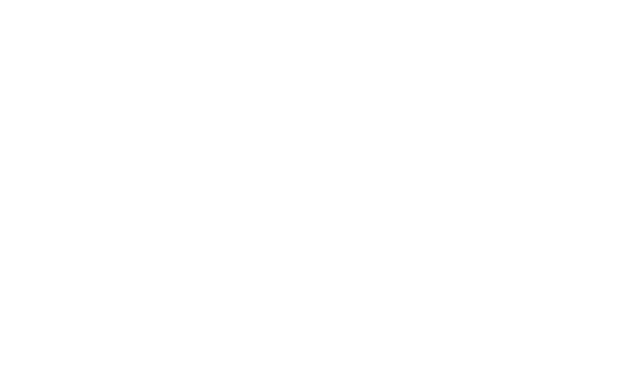
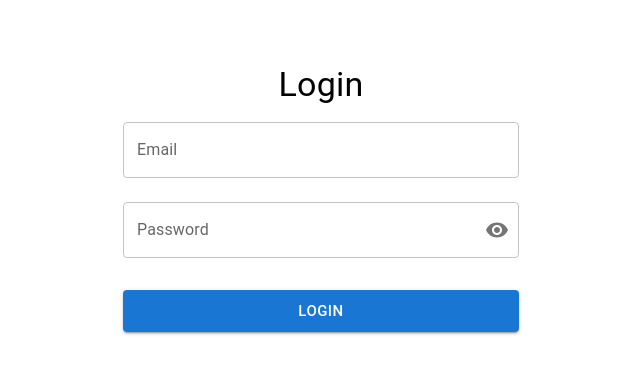
Before and after one commit to gor-mitanshu/Admin-Panel-using-Typescript-with-Node-Js, a React (Create React App) app in the folder client/: page /login in a window 1280 px wide. Before the commit this address had no page. Shown: the top 374 px of the page, without its empty margins (319-959 px from the left). Built offline with nearby package versions, Linux system fonts and the light colour scheme.

Commit message:
Completed the Login issue & Navigate to Dashboard

```diff
--- a/client/src/App.tsx
+++ b/client/src/App.tsx
@@ -1,17 +1,20 @@
 import React from "react";
 import "./App.css";
-import { BrowserRouter, Route, Routes } from "react-router-dom";
-// import Layout from "components/Layout/Layout";
+import { BrowserRouter, Navigate, Route, Routes } from "react-router-dom";
 import LoginPage from "pages/Login/LoginPage";
+import Layout from "components/Layout/Layout";
+import Dashboard from "pages/Dashboard/Dashboard";
 
 function App() {
   return (
     <>
-      {/* <Layout /> */}
-      {/* <LoginPage /> */}
       <BrowserRouter>
         <Routes>
-          <Route path="/" element={<LoginPage />} />
+          <Route path="/login" element={<LoginPage />} />
+          <Route path="/" element={<Layout />}>
+            <Route index element={<Navigate to="/dashboard" replace />} />
+            <Route path="/dashboard" element={<Dashboard />} />
+          </Route>
         </Routes>
       </BrowserRouter>
     </>
--- a/client/src/components/Layout/Layout.tsx
+++ b/client/src/components/Layout/Layout.tsx
@@ -5,7 +5,7 @@
 import Sidebar from "../Sidebar/Sidebar";
 import Navbar from "../Navbar/Navbar";
 
-const Layout = () => {
+const Layout = (): JSX.Element => {
   const [isOpen, setIsClose] = useState<boolean>(true);
 
   const toogleSidebar = (data: boolean | ((prevState: boolean) => boolean)) => {
--- a/client/src/components/Navbar/Navbar.tsx
+++ b/client/src/components/Navbar/Navbar.tsx
@@ -3,7 +3,7 @@
 import MenuIcon from "@mui/icons-material/Menu";
 import "../Navbar/Navbar.css";
 
-const Navbar = ({ toogleSidebar }: any) => {
+const Navbar = ({ toogleSidebar }: any): JSX.Element => {
   const [isOpen, setOpen] = useState<boolean>(false);
   const toogleSiderbar = () => {
     setOpen(!isOpen);
--- a/client/src/components/Sidebar/Sidebar.tsx
+++ b/client/src/components/Sidebar/Sidebar.tsx
@@ -10,12 +10,16 @@
 } from "@mui/material";
 import { Dashboard, Logout } from "@mui/icons-material";
 import "../Sidebar/Sidebar.css";
-// import { useNavigate } from "react-router-dom";
+import { useNavigate } from "react-router-dom";
+import { useDispatch } from "react-redux";
+import { logout } from "redux/Action";
 
-const Sidebar = () => {
-  // const navigate = useNavigate();
+const Sidebar = (): JSX.Element => {
+  const navigate = useNavigate();
+  const dispatch = useDispatch();
   const Out = () => {
-    // navigate("");
+    navigate("/login");
+    dispatch<any>(logout());
   };
   return (
     <>
--- a/client/src/pages/Dashboard/Dashboard.tsx
+++ b/client/src/pages/Dashboard/Dashboard.tsx
@@ -1,6 +1,6 @@
 import React from "react";
 
-const Dashboard = () => {
+const Dashboard = (): JSX.Element => {
   return (
     <div>
       <h1>Dashboard</h1>
--- a/client/src/pages/Login/LoginPage.tsx
+++ b/client/src/pages/Login/LoginPage.tsx
@@ -1,4 +1,4 @@
-import React, { useState } from "react";
+import React, { useEffect, useState } from "react";
 import {
   TextField,
   Button,
@@ -11,8 +11,9 @@
 import { Visibility, VisibilityOff } from "@mui/icons-material";
 import { useDispatch } from "react-redux";
 import { login } from "redux/Action";
+import { useNavigate } from "react-router-dom";
 
-const LoginPage = () => {
+const LoginPage = (): JSX.Element => {
   const [email, setEmail] = useState<any>("");
   const [password, setPassword] = useState<any>("");
   const [error, setError] = useState<string | null>(null);
@@ -20,6 +21,7 @@
   const handleClickShowPassword = () => setShowPassword(!showPassword);
   const handleMouseDownPassword = (event: any) => event.preventDefault();
   const dispatch = useDispatch();
+  const navigate = useNavigate();
 
   const showErrorWithTimeout = (errorMessage: string, timeout: number) => {
     setError(errorMessage);
@@ -27,19 +29,37 @@
       setError(null);
     }, timeout);
   };
+  useEffect(() => {
+    setError(null);
+  }, [email, password]);
 
   const handleLogin = async (e: any) => {
     e.preventDefault();
     if (!email && !password) {
       showErrorWithTimeout("Please Enter both Email and Password", 3000);
+      return;
     }
     if (!email) {
       showErrorWithTimeout("Please Enter a Valid Email", 3000);
+      return;
     }
     if (!password) {
       showErrorWithTimeout("Please Enter a Valid Password", 3000);
+      return;
     }
-    dispatch<any>(login({ email: email, password: password }));
+    try {
+      const response = await dispatch<any>(
+        login({ email: email, password: password })
+      );
+      if (!!response && response.data.success === true) {
+        navigate("/");
+      }
+      setEmail("");
+      setPassword("");
+    } catch (error: any) {
+      console.log(error);
+      showErrorWithTimeout(error.response.data.message, 3000);
+    }
   };
 
   return (
--- a/client/src/redux/Action.ts
+++ b/client/src/redux/Action.ts
@@ -14,15 +14,17 @@
         "http://localhost:9558/api/login",
         payload
       );
-      console.log(response);
       const { token } = response.data.result;
       localStorage.setItem("auth", token);
       dispatch({ type: AuthActionTypes.LOGIN_SUCCESS, payload: token });
+      return response;
     } catch (error: any) {
+      console.log(error);
       dispatch({
         type: AuthActionTypes.LOGIN_FAILURE,
         payload: error.response.data.message,
       });
+      throw error;
     }
   };
 
```
Also changed, not shown: 1 other file (tests, documents, lock files or other folders).
